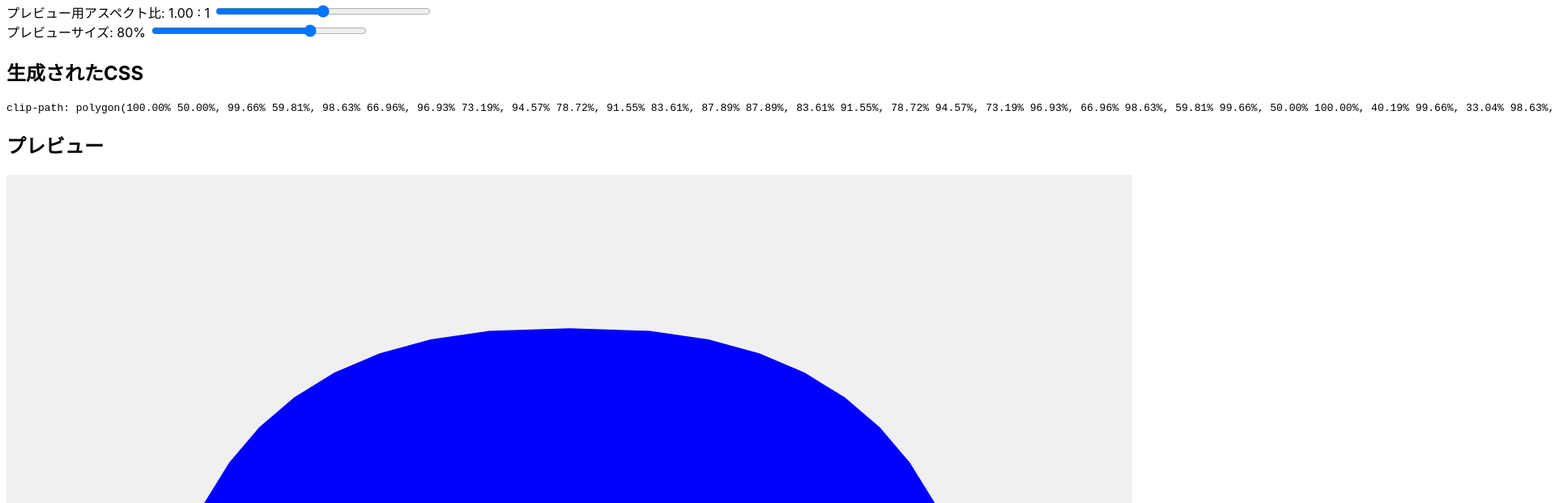
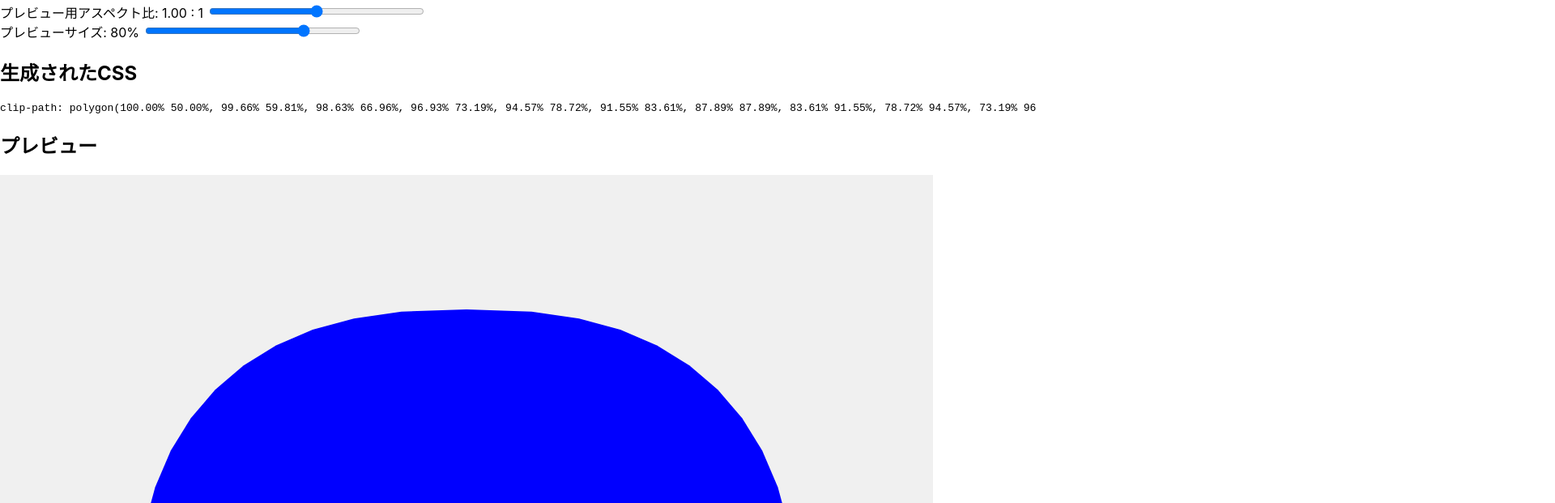
Before and after one commit to 2001Y/superellipse-clip-path, a plain HTML site: page index.html in a window 1280 px wide. Shown: the part 315-936 px from the top of the page at 81% size, 1920 px wide, since content can reach past the window. Drawn offline with Linux system fonts and the light colour scheme.

```diff
--- a/style.css
+++ b/style.css
@@ -1,10 +1,11 @@
 /* フォントをシステムフォントに */
 body {
   font-family: -apple-system, BlinkMacSystemFont, "Segoe UI", Roboto, "Helvetica Neue", Arial, sans-serif;
+  margin: 0;
 }
 
 #preview-container {
-  width: 100%;
+  width: 80vw;
   aspect-ratio: 1 / 1;
   padding: 5%;
   display: flex;
@@ -22,3 +23,7 @@
 input[type="range"] {
   width: 20em;
 }
+
+pre {
+  overflow: auto;
+}
```
